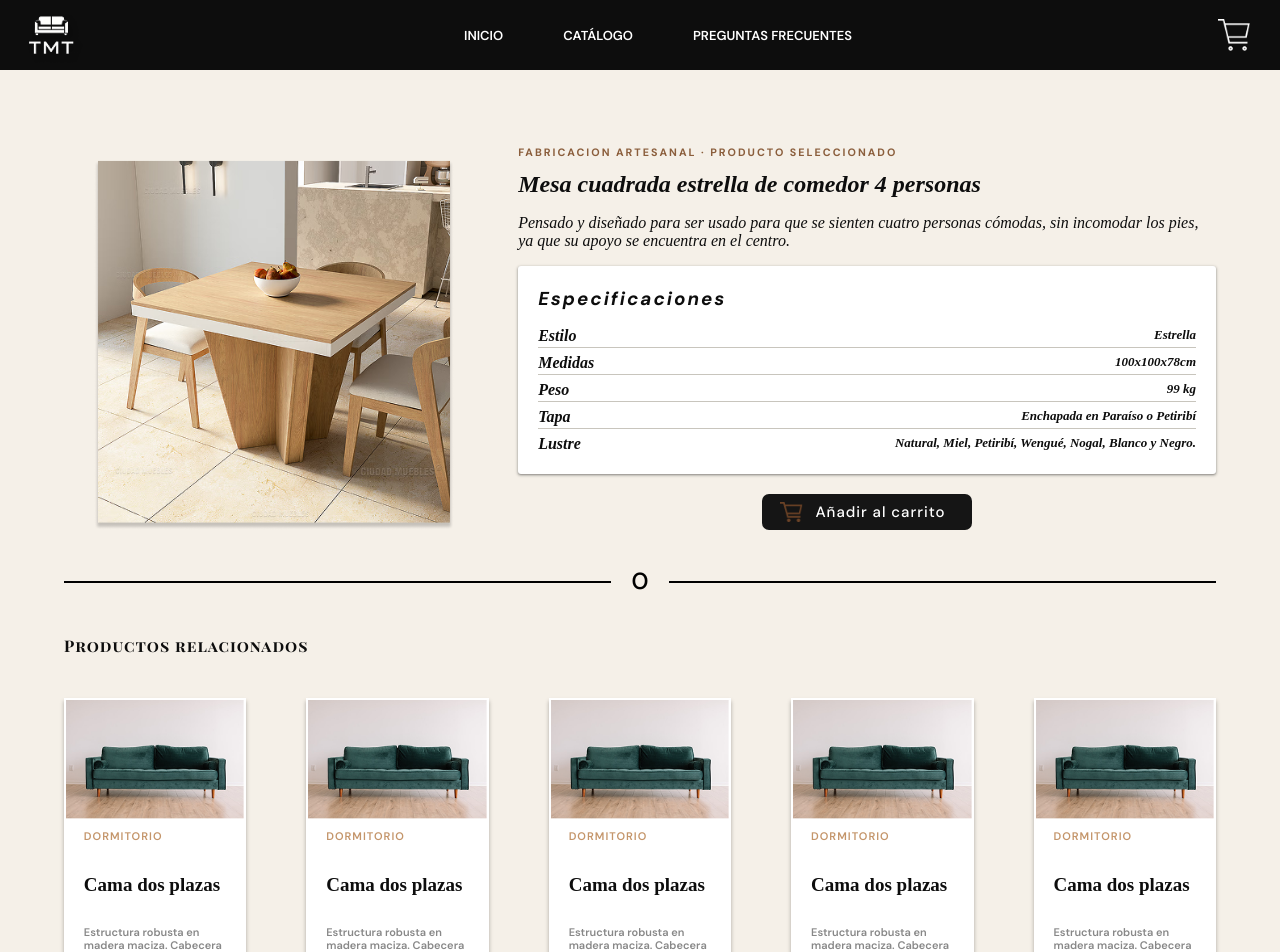
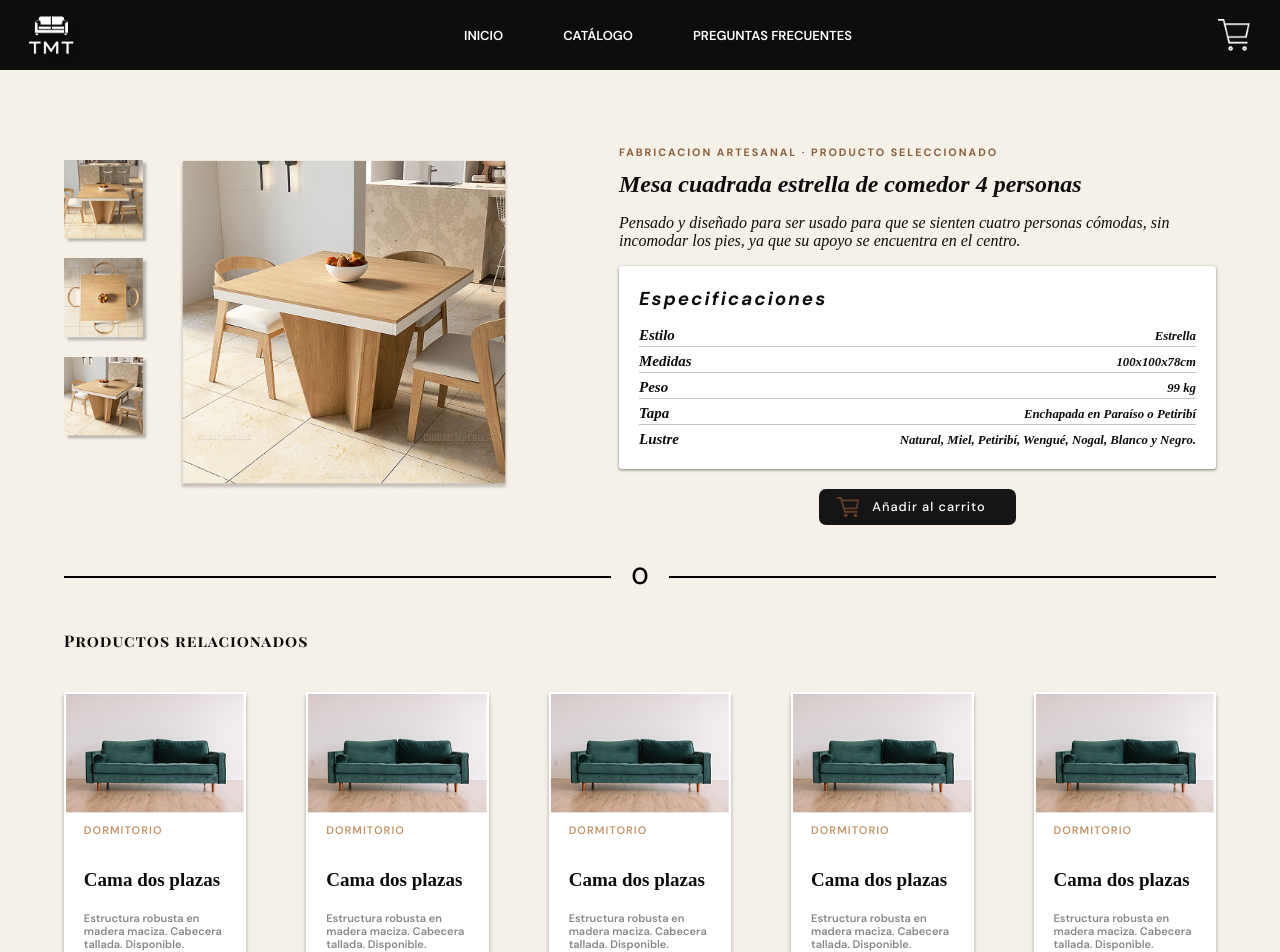
Before and after one commit to Gumm1014/Grupo-Echo-TMT, a React (Vite) app: page /detalle-producto in a window 1280 px wide. Shown: the top 952 px of the page. Built offline with nearby package versions, Linux system fonts and the light colour scheme; a web font is replaced by a local one.

Commit message:
correciones del tamaño de la letra de detalle-producto

```diff
--- a/src/components/Tarjeta_producto/Tarjeta_producto.css
+++ b/src/components/Tarjeta_producto/Tarjeta_producto.css
@@ -7,6 +7,10 @@
     padding-bottom: 15px;
     cursor: pointer;
 
+}
+.tarjeta-producto:hover {
+  box-shadow: 0px 3px 4px 0px rgba(0, 0, 0, 0.30);
+  transform: translateY(-5px);
 }
 
 .header_tarjeta img{
@@ -27,7 +31,7 @@
     color: #C4956A;
     font-family: "DM Sans", sans-serif ;
     letter-spacing: 1px;
-    font-size: 11px;
+    font-size: clamp(5px, 1.1vw, 11px);
     font-weight: 600;
     margin-top: 10px;
     line-height: 1.4;
@@ -35,15 +39,16 @@
 .titulo_tarjeta{
     color: #0D0D0D;
     font-family: "Playfair", serif;
-    font-size: 19px;
+    font-size: clamp(10px, 1.5vw, 19px);
     font-weight: 900;
 }
 .info_tarjeta{
     color: #888888;
-    font-size: 11px;
+    font-size: clamp(7px, 1vw, 11px);
     font-family: "DM Sans", sans-serif ;
     font-weight: 600;
     line-height: 1.2;
+    margin-top: 2px;
 
 }
 .linea_tarjeta{
@@ -55,10 +60,13 @@
 
 .ver_detalles{
     display: flex;
-    font-size: 12px;
+    font-size: clamp(3px, 1vw, 11px);
     font-weight: 600;
     font-family: "DM Sans", sans-serif ;
     justify-content: space-between;
+}
+.mater_tarjeta{
+    color: #888888;
 }
 .ver_detalles .flechita_vd{
     color: #8B5E3C;
--- a/src/components/Tarjeta_producto/Tarjeta_producto.jsx
+++ b/src/components/Tarjeta_producto/Tarjeta_producto.jsx
@@ -12,7 +12,7 @@ function Tarjeta_producto(){
                 <p className="info_tarjeta">Estructura robusta en madera maciza. Cabecera tallada. Disponible.</p>
                 <div className="linea_tarjeta"></div>
                 <div className="ver_detalles">
-                    <p>Roble / Pino</p>
+                    <p className="mater_tarjeta">Roble / Pino</p>
                     <div className="fl_vd">
                         <p className="flechita_vd">Ver detalle</p>
                         <img src="./flechita.png" alt="" />
--- a/src/pages/detalle-producto/detalle_producto.css
+++ b/src/pages/detalle-producto/detalle_producto.css
@@ -66,8 +66,8 @@
     flex-direction: row;
     justify-content: space-between;
 }
-.t_espc_dp p{
-    font-size: 16px;
+.t_espc_dp .titu_prod{
+    font-size: clamp(5px, 1.5vw, 15px);
     font-weight: bold;
     margin-top: 6px;
     margin-bottom: 1px;
@@ -78,8 +78,10 @@
     margin-top: 80px;
 }
 .imagen_principal_dp{
-    width: 360px;
+    width: 330px;
+    height: 330px;
     margin-right: 50px;
+    max-width: none;
 }
 .imgs_dp img{
     cursor: pointer;
@@ -93,7 +95,8 @@
 
 }
 .otros_img_dp img{
-    width: 100px;
+    width: 85px;
+    max-width: none;
 }
 .tarjeta_espc_dp .linea_dp {
     margin: auto;
@@ -103,7 +106,11 @@
     margin-top: 1px;
 }
 .espc_prod {
-    font-size: 13px !important;
+    font-size: 13px;
+    font-size: clamp(5px, 1vw, 13px);
+    font-weight: bold;
+    margin-top: 8px;
+    margin-bottom: 1px;
 }
 
 .btn_añadir_carrito{
@@ -113,13 +120,13 @@
     margin-top: 20px;
     background-color: #151515;
     border: none;
-    width: 30%;
     border-radius: 7px;
     padding: 8px;
+    padding-right: 30px;
     align-items: center;
 
     color: #FFFFFF;
-    font-size: 15px;
+    font-size: clamp(5px, 1vw, 15px);
     font-weight: 500;
     font-family: "DM Sans", sans-serif;
     letter-spacing: 1px;
--- a/src/pages/detalle-producto/detalle_producto.jsx
+++ b/src/pages/detalle-producto/detalle_producto.jsx
@@ -25,27 +25,27 @@ function detalle_producto() {
 
               <h3>Especificaciones</h3>
               <div className="t_espc_dp">
-                <p>Estilo</p>
+                <p className="titu_prod">Estilo</p>
                 <p className="espc_prod">Estrella</p>
               </div>
               <div class="linea_dp"></div>
               <div className="t_espc_dp">
-                <p>Medidas</p>
+                <p className="titu_prod">Medidas</p>
                 <p className="espc_prod">100x100x78cm</p>
               </div>
               <div class="linea_dp"></div>
               <div className="t_espc_dp">
-                <p>Peso</p>
+                <p className="titu_prod">Peso</p>
                 <p className="espc_prod">99 kg</p>
               </div>
               <div class="linea_dp"></div>
               <div className="t_espc_dp">
-                <p>Tapa</p>
+                <p className="titu_prod">Tapa</p>
                 <p className="espc_prod">Enchapada en Paraíso o Petiribí</p>
               </div>
               <div class="linea_dp"></div>
               <div className="t_espc_dp">
-                <p>Lustre</p>
+                <p className="titu_prod">Lustre</p>
                 <p className="espc_prod">Natural, Miel, Petiribí, Wengué, Nogal, Blanco y Negro.</p>
               </div>
 
```
